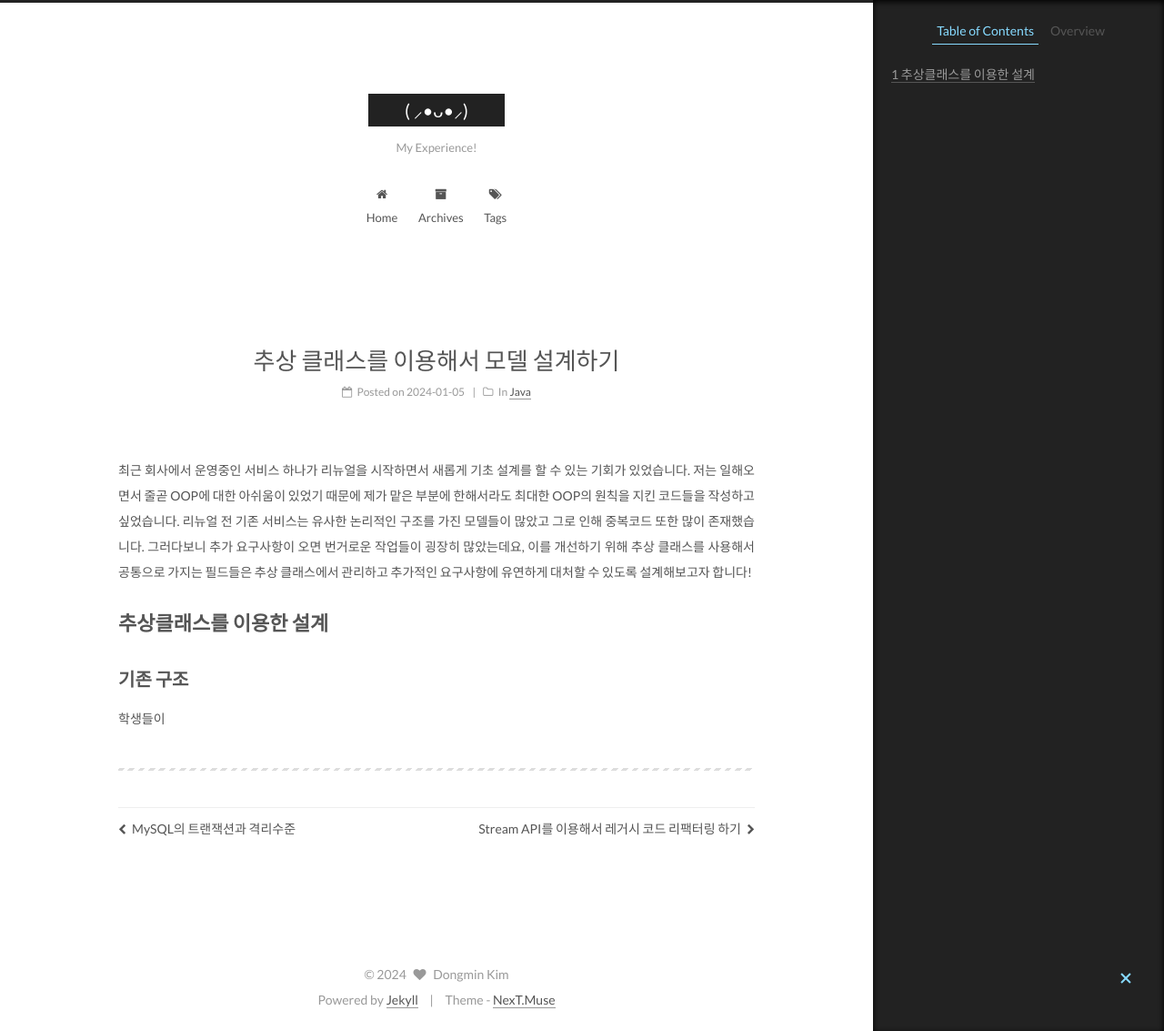
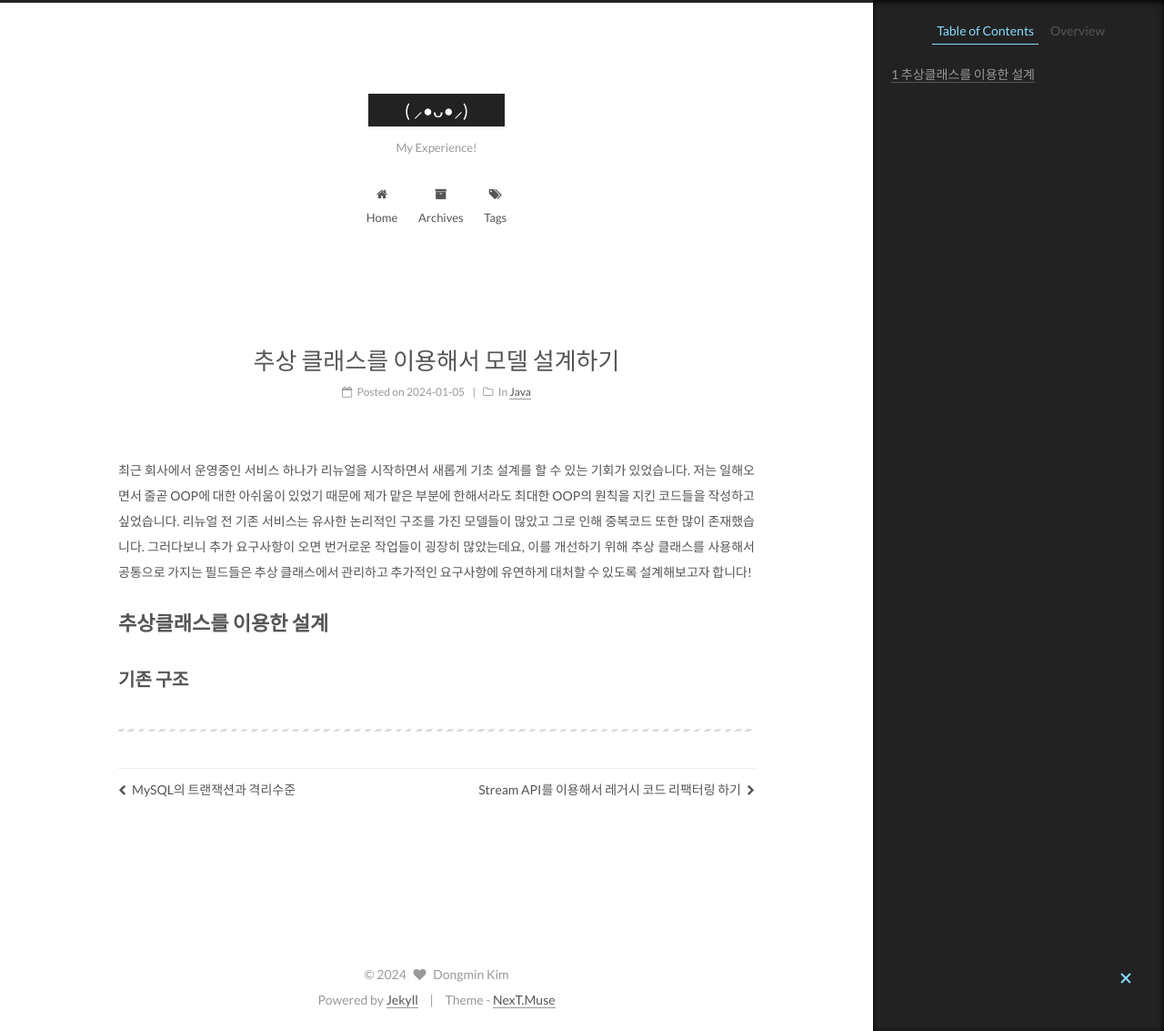
Before and after one commit to exmean/exmean.github.io, a Jekyll site: the page built from _posts/java/2024-01-05-java-abstract.md, in a window 1280 px wide and 1133 px high. Shown: the whole window at 91% size. Built offline with Jekyll 4.4.1, drawn with Linux system fonts in a browser that asks for light colours.

```diff
--- a/_posts/java/2024-01-05-java-abstract.md
+++ b/_posts/java/2024-01-05-java-abstract.md
@@ -9,7 +9,5 @@ permalink: /java/2
 
 # 추상클래스를 이용한 설계
 ## 기존 구조
-학생들이
-
 
 ---
```
